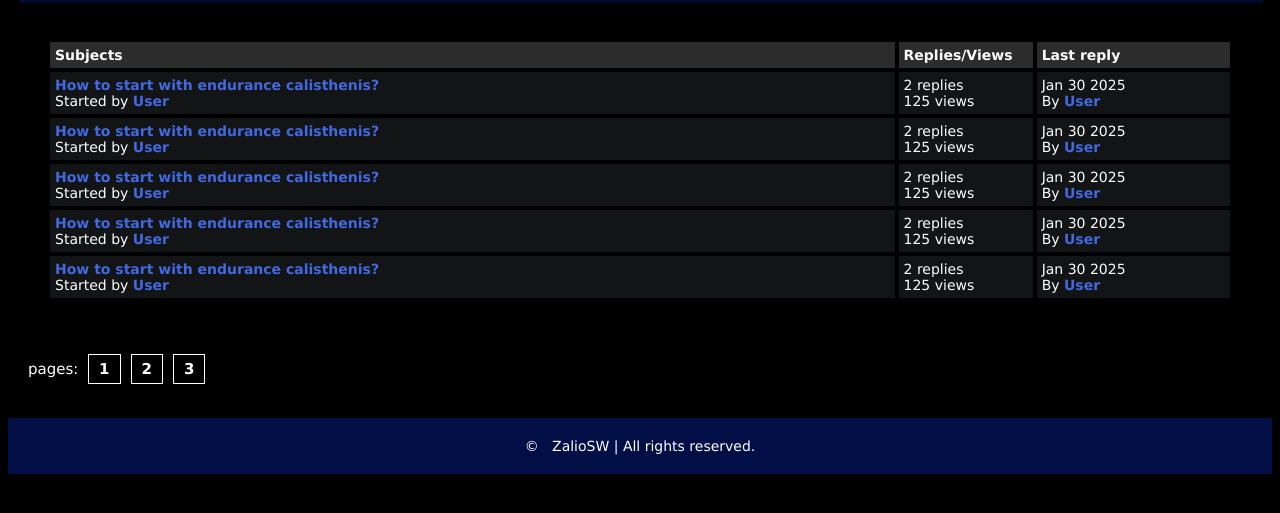
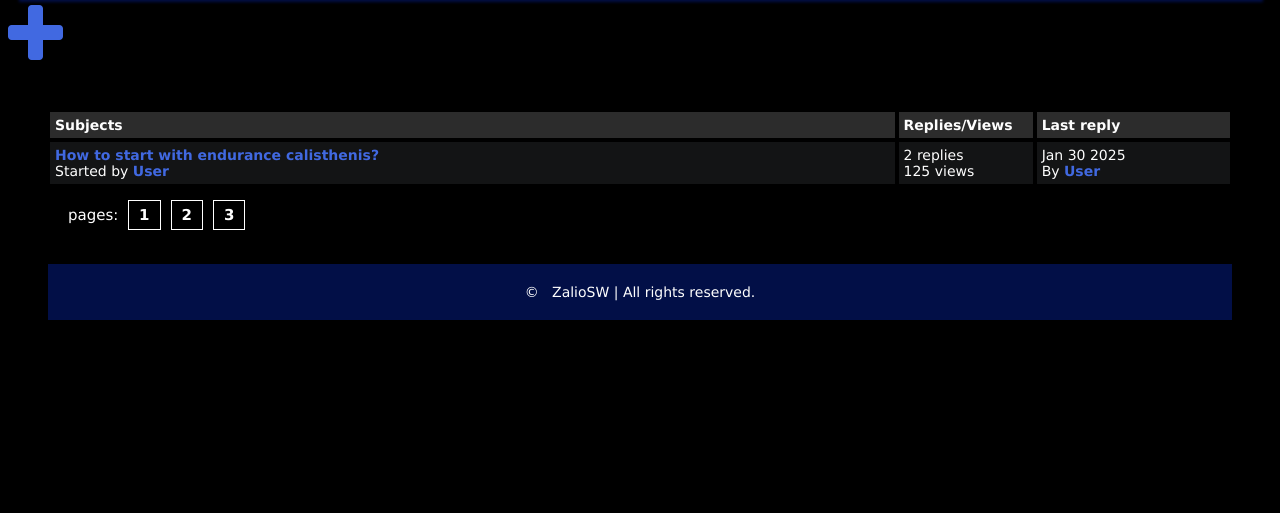
Before and after one commit to ZalioSW/Street-workout-forums, a Flask app: page /posts in a window 1280 px wide. Shown: the part 239-752 px from the top of the page. Run offline with Flask 3, Linux system fonts and the light colour scheme; some web fonts are replaced.

Commit message:
setting up posts page part1

```diff
--- a/main.py
+++ b/main.py
@@ -58,4 +58,13 @@ def logout_page():
 def posts_page():
     return render_template("posts.html")
 
+@app.route("/createPost", methods=["POST"])
+def createPost():
+    if 'username' not in session:
+        return render_template("login.html")
+    title = request.form["title"]
+    description = request.form["description"]
+    posts.insert({"title": title, "description": description})
+    return render_template("createPost.html")
+
 app.run(debug=True)
--- a/static/style.css
+++ b/static/style.css
@@ -303,6 +303,7 @@ footer {
 
 }
 
+
 /*************************************************************************************************************************/
 /*signup.html*/
 
--- a/templates/posts.html
+++ b/templates/posts.html
@@ -38,6 +38,7 @@
             </div>
         </div>
     </header>
+    <a href="/createPost"><i class="fa fa-plus fa-5x"></i></a>
     <div class="container">
         <div class="posts-table">
             <div class="table-head">
@@ -60,67 +61,6 @@
                     By <b><a href="#">User</a></b>
                 </div>
             </div>
-            <div class="table-row">
-                <div class="subjects">
-                    <a href="">How to start with endurance calisthenis?</a>
-                    <br>
-                    <span>Started by <b><a href="">User</a></b></span>
-                </div>
-                <div class="replies">
-                    2 replies <br> 125 views
-                </div>
-                <div class="last-reply">
-                    Jan 30 2025
-                    <br>
-                    By <b><a href="#">User</a></b>
-                </div>
-            </div>
-            <div class="table-row">
-                <div class="subjects">
-                    <a href="">How to start with endurance calisthenis?</a>
-                    <br>
-                    <span>Started by <b><a href="">User</a></b></span>
-                </div>
-                <div class="replies">
-                    2 replies <br> 125 views
-                </div>
-                <div class="last-reply">
-                    Jan 30 2025
-                    <br>
-                    By <b><a href="#">User</a></b>
-                </div>
-            </div>
-            <div class="table-row">
-                <div class="subjects">
-                    <a href="">How to start with endurance calisthenis?</a>
-                    <br>
-                    <span>Started by <b><a href="">User</a></b></span>
-                </div>
-                <div class="replies">
-                    2 replies <br> 125 views
-                </div>
-                <div class="last-reply">
-                    Jan 30 2025
-                    <br>
-                    By <b><a href="#">User</a></b>
-                </div>
-            </div>
-            <div class="table-row">
-                <div class="subjects">
-                    <a href="">How to start with endurance calisthenis?</a>
-                    <br>
-                    <span>Started by <b><a href="">User</a></b></span>
-                </div>
-                <div class="replies">
-                    2 replies <br> 125 views
-                </div>
-                <div class="last-reply">
-                    Jan 30 2025
-                    <br>
-                    By <b><a href="#">User</a></b>
-                </div>
-            </div>
-        </div>
     </div>
 
     <!--Strani-->
```
Also changed, not shown: templates/createPost.html (added, +102 -0 lines), templates/home.html (+12 -8 lines).
